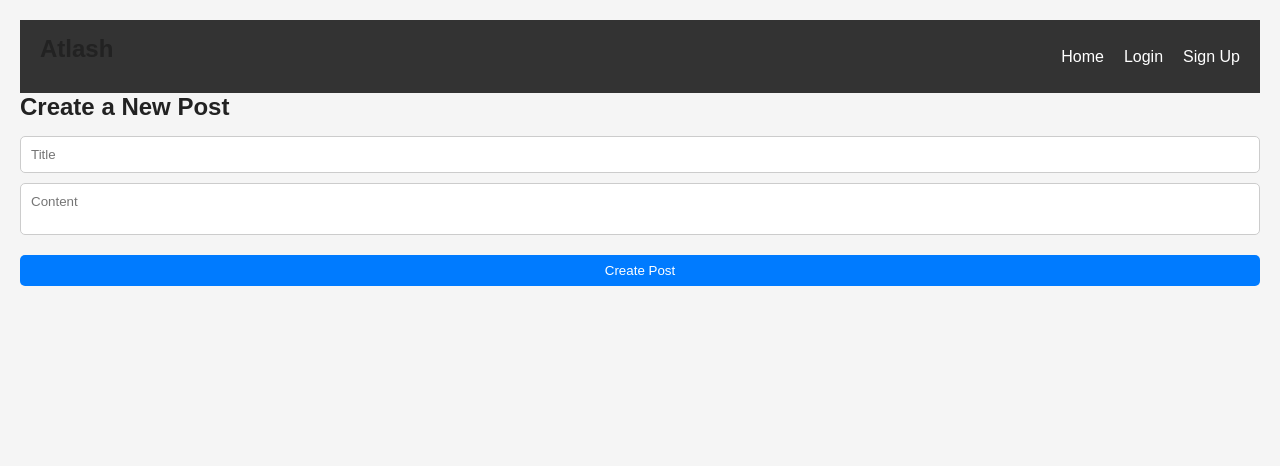
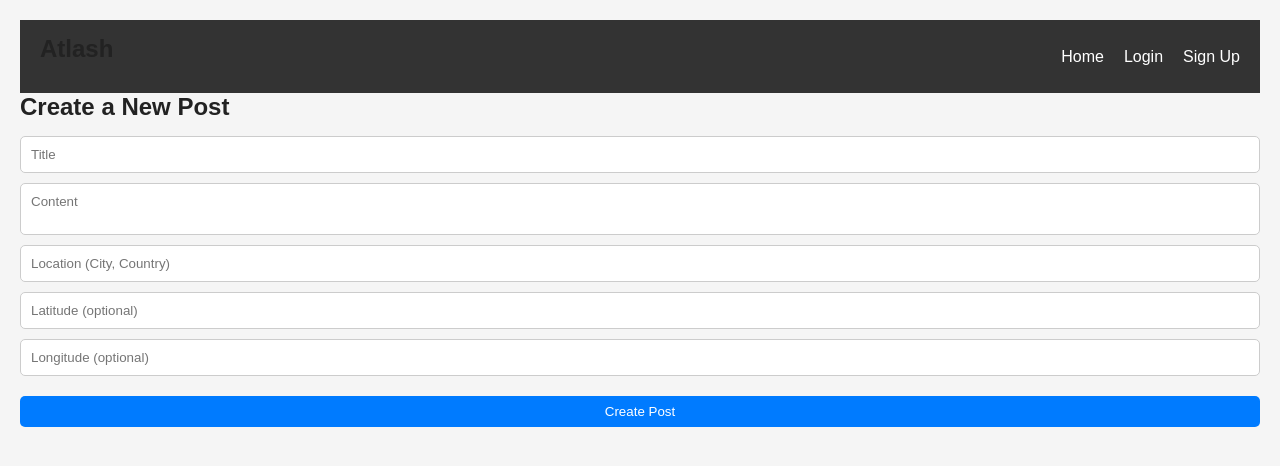
Before and after one commit to sambow7/atlash_client, a React (Vite) app: page /create-post in a window 1280 px wide. Shown: the top 466 px of the page. Built offline with nearby package versions, Linux system fonts and the light colour scheme.

Commit message:
update new feild

```diff
--- a/src/pages/posts/CreatePost.jsx
+++ b/src/pages/posts/CreatePost.jsx
@@ -1,10 +1,12 @@
-// src/pages/CreatePost.jsx
 import { useState } from "react";
 import { useNavigate } from "react-router-dom";
 
 function CreatePost() {
   const [title, setTitle] = useState("");
   const [content, setContent] = useState("");
+  const [location, setLocation] = useState(""); // New field
+  const [latitude, setLatitude] = useState(""); // New field
+  const [longitude, setLongitude] = useState(""); // New field
   const navigate = useNavigate();
 
   const handleSubmit = async (e) => {
@@ -16,6 +18,14 @@ function CreatePost() {
       return;
     }
 
+    const postData = {
+      title,
+      content,
+      location,
+      latitude: latitude ? parseFloat(latitude) : null,
+      longitude: longitude ? parseFloat(longitude) : null,
+    };
+
     try {
       const res = await fetch(`${import.meta.env.VITE_BACK_END_SERVER_URL}/api/posts`, {
         method: "POST",
@@ -23,12 +33,12 @@ function CreatePost() {
           "Content-Type": "application/json",
           Authorization: `Bearer ${token}`,
         },
-        body: JSON.stringify({ title, content }),
+        body: JSON.stringify(postData),
       });
 
       if (res.ok) {
         alert("Post created successfully!");
-        navigate("/"); // Redirect to home
+        navigate("/");
       } else {
         alert("Failed to create post.");
       }
@@ -41,19 +51,11 @@ function CreatePost() {
     <div>
       <h2>Create a New Post</h2>
       <form onSubmit={handleSubmit}>
-        <input
-          type="text"
-          placeholder="Title"
-          value={title}
-          onChange={(e) => setTitle(e.target.value)}
-          required
-        />
-        <textarea
-          placeholder="Content"
-          value={content}
-          onChange={(e) => setContent(e.target.value)}
-          required
-        />
+        <input type="text" placeholder="Title" value={title} onChange={(e) => setTitle(e.target.value)} required />
+        <textarea placeholder="Content" value={content} onChange={(e) => setContent(e.target.value)} required />
+        <input type="text" placeholder="Location (City, Country)" value={location} onChange={(e) => setLocation(e.target.value)} />
+        <input type="text" placeholder="Latitude (optional)" value={latitude} onChange={(e) => setLatitude(e.target.value)} />
+        <input type="text" placeholder="Longitude (optional)" value={longitude} onChange={(e) => setLongitude(e.target.value)} />
         <button type="submit">Create Post</button>
       </form>
     </div>
```
